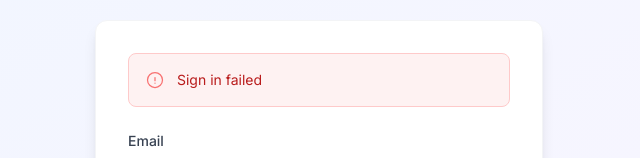
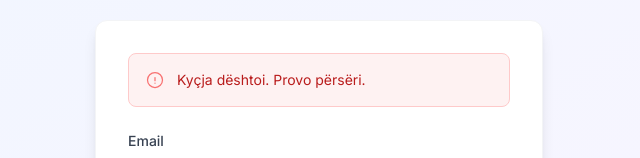
Before and after one commit to johnpapajani/rezi-web, a React (Create React App) app: page /signin in a window 1280 px wide. Both pictures are taken after typing "name@example.com", "Sample123" into the empty fields and a click on the button "Hyr". Shown: the part 269-427 px from the top of the page, without its empty margins (321-961 px from the left). Built offline with nearby package versions, Linux system fonts and the light colour scheme; no server answers.

Commit message:
update uis

```diff
--- a/src/components/auth/SignIn.tsx
+++ b/src/components/auth/SignIn.tsx
@@ -9,6 +9,7 @@ import {
 } from '@heroicons/react/24/outline';
 import { useAuth } from '../../hooks/useAuth';
 import { useTranslation } from '../../hooks/useTranslation';
+import { mapAuthErrorToTranslationKey } from '../../utils/errorUtils';
 
 const SignIn: React.FC = () => {
   const { signIn, isLoading, error, clearError, isAuthenticated } = useAuth();
@@ -123,7 +124,9 @@ const SignIn: React.FC = () => {
               className="bg-red-50 border border-red-200 rounded-lg p-4 flex items-center"
             >
               <ExclamationCircleIcon className="w-5 h-5 text-red-400 mr-3" />
-              <span className="text-sm text-red-700">{error}</span>
+              <span className="text-sm text-red-700">
+                {t(mapAuthErrorToTranslationKey(error))}
+              </span>
             </motion.div>
           )}
 
--- a/src/components/auth/SignUp.tsx
+++ b/src/components/auth/SignUp.tsx
@@ -11,6 +11,7 @@ import {
 } from '@heroicons/react/24/outline';
 import { useAuth } from '../../hooks/useAuth';
 import { useTranslation } from '../../hooks/useTranslation';
+import { mapAuthErrorToTranslationKey } from '../../utils/errorUtils';
 
 const SignUp: React.FC = () => {
   const { signUp, isLoading, error, clearError, isAuthenticated } = useAuth();
@@ -149,7 +150,9 @@ const SignUp: React.FC = () => {
               className="bg-red-50 border border-red-200 rounded-lg p-4 flex items-center"
             >
               <ExclamationCircleIcon className="w-5 h-5 text-red-400 mr-3" />
-              <span className="text-sm text-red-700">{error}</span>
+              <span className="text-sm text-red-700">
+                {t(mapAuthErrorToTranslationKey(error))}
+              </span>
             </motion.div>
           )}
 
--- a/src/data/translations.ts
+++ b/src/data/translations.ts
@@ -247,6 +247,16 @@ export const translations: Translations = {
     'auth.errors.confirmPasswordRequired': 'Konfirmimi i fjalëkalimit është i detyrueshëm',
     'auth.errors.passwordsDoNotMatch': 'Fjalëkalimet nuk përputhen',
     'auth.errors.phoneInvalid': 'Numri i telefonit nuk është i vlefshëm',
+    'auth.errors.emailAlreadyExists': 'Ky email tashmë është regjistruar',
+    'auth.errors.invalidCredentials': 'Email-i ose fjalëkalimi është i gabuar',
+    'auth.errors.userNotFound': 'Përdoruesi nuk u gjet',
+    'auth.errors.accountDisabled': 'Llogaria është e çaktivizuar',
+    'auth.errors.signUpFailed': 'Regjistrimi dështoi. Provo përsëri.',
+    'auth.errors.signInFailed': 'Kyçja dështoi. Provo përsëri.',
+    'auth.errors.networkError': 'Gabim në rrjet. Kontrollo lidhjen e internetit.',
+    'auth.errors.serverError': 'Gabim në server. Provo përsëri më vonë.',
+    'auth.errors.sessionExpired': 'Seanca ka skaduar. Të lutem kyçu përsëri.',
+    'auth.errors.tooManyAttempts': 'Shumë përpjekje të dështuara. Provo përsëri më vonë.',
 
     // Dashboard
     'dashboard.welcome': 'Mirë se erdhe',
@@ -1956,6 +1966,16 @@ export const translations: Translations = {
     'auth.errors.confirmPasswordRequired': 'Password confirmation is required',
     'auth.errors.passwordsDoNotMatch': 'Passwords do not match',
     'auth.errors.phoneInvalid': 'Phone number is not valid',
+    'auth.errors.emailAlreadyExists': 'This email is already registered',
+    'auth.errors.invalidCredentials': 'Invalid email or password',
+    'auth.errors.userNotFound': 'User not found',
+    'auth.errors.accountDisabled': 'Account is disabled',
+    'auth.errors.signUpFailed': 'Sign up failed. Please try again.',
+    'auth.errors.signInFailed': 'Sign in failed. Please try again.',
+    'auth.errors.networkError': 'Network error. Please check your internet connection.',
+    'auth.errors.serverError': 'Server error. Please try again later.',
+    'auth.errors.sessionExpired': 'Session expired. Please sign in again.',
+    'auth.errors.tooManyAttempts': 'Too many failed attempts. Please try again later.',
 
     // Dashboard
     'dashboard.welcome': 'Welcome',
--- /dev/null
+++ b/src/utils/errorUtils.ts
@@ -0,0 +1,68 @@
+/**
+ * Maps server error messages to translation keys for proper localization
+ */
+export const mapAuthErrorToTranslationKey = (error: string): string => {
+  // Convert error to lowercase for case-insensitive matching
+  const errorLower = error.toLowerCase();
+
+  // Direct mappings for exact Albanian error messages
+  if (errorLower === 'ky email tashmë është regjistruar.' || errorLower === 'ky email tashmë është regjistruar') {
+    return 'auth.errors.emailAlreadyExists';
+  }
+
+  // Common server error patterns to translation keys
+  // Handle both English and Albanian error messages for email already exists
+  if (errorLower.includes('email') && (
+    errorLower.includes('already') ||
+    errorLower.includes('exists') ||
+    errorLower.includes('taken') ||
+    errorLower.includes('tashmë') ||
+    errorLower.includes('regjistruar')
+  )) {
+    return 'auth.errors.emailAlreadyExists';
+  }
+
+  if (errorLower.includes('invalid') && (errorLower.includes('credentials') || errorLower.includes('password') || errorLower.includes('email')) ||
+      (errorLower.includes('fjalëkalimi') && errorLower.includes('gabuar')) ||
+      (errorLower.includes('email') && errorLower.includes('gabuar'))) {
+    return 'auth.errors.invalidCredentials';
+  }
+
+  if ((errorLower.includes('user') && errorLower.includes('not found')) ||
+      (errorLower.includes('përdoruesi') && errorLower.includes('nuk u gjet'))) {
+    return 'auth.errors.userNotFound';
+  }
+
+  if ((errorLower.includes('account') && (errorLower.includes('disabled') || errorLower.includes('inactive'))) ||
+      (errorLower.includes('llogaria') && errorLower.includes('çaktivizuar'))) {
+    return 'auth.errors.accountDisabled';
+  }
+
+  if (errorLower.includes('network') || errorLower.includes('connection')) {
+    return 'auth.errors.networkError';
+  }
+
+  if (errorLower.includes('server') || errorLower.includes('internal')) {
+    return 'auth.errors.serverError';
+  }
+
+  if (errorLower.includes('session') && errorLower.includes('expired')) {
+    return 'auth.errors.sessionExpired';
+  }
+
+  if (errorLower.includes('too many') || errorLower.includes('rate limit')) {
+    return 'auth.errors.tooManyAttempts';
+  }
+
+  if (error === 'Sign up failed') {
+    return 'auth.errors.signUpFailed';
+  }
+
+  if (error === 'Sign in failed') {
+    return 'auth.errors.signInFailed';
+  }
+
+  // If no specific mapping found, return the original error
+  // This allows for custom server messages to still be displayed
+  return error;
+};
```
